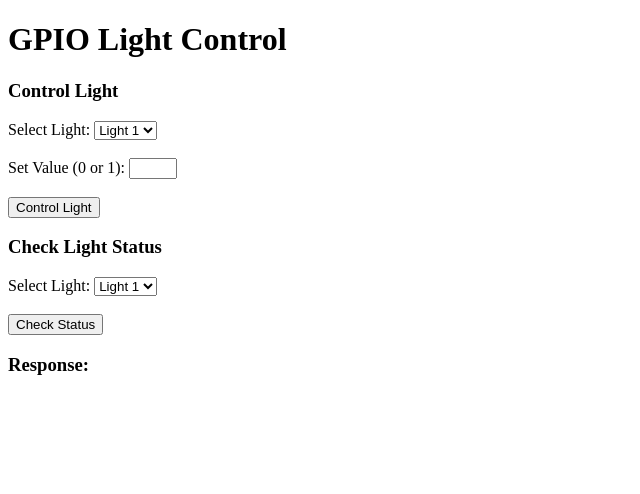
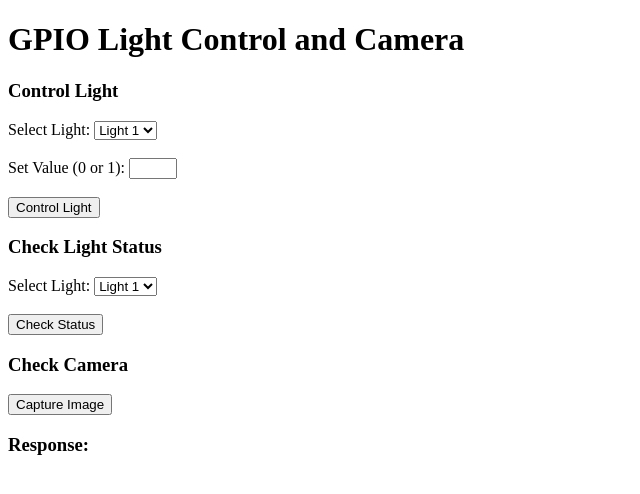
Before and after one commit to Abner2111/SmartHouse_embedded, a PHP site: page / in a window 1280 px wide. Shown: the top 494 px of the page, without its empty margins (0-640 px from the left). Run offline with PHP 8.4, Linux system fonts and the light colour scheme.

Commit message:
image capture

```diff
--- a/webserver/index.php
+++ b/webserver/index.php
@@ -3,10 +3,31 @@
 <head>
     <meta charset="UTF-8">
     <meta name="viewport" content="width=device-width, initial-scale=1.0">
-    <title>GPIO Control</title>
+    <title>GPIO Control and Camera</title>
+    <script>
+        function captureImage() {
+            var xhr = new XMLHttpRequest();
+            xhr.open("POST", "script.php", true);
+            xhr.responseType = "blob"; // Expect binary data (image)
+            xhr.onload = function () {
+                if (xhr.status === 200) {
+                    var img = document.createElement("img");
+                    img.src = window.URL.createObjectURL(xhr.response);
+                    document.getElementById('camera_result').innerHTML = '';
+                    document.getElementById('camera_result').appendChild(img);
+                } else {
+                    document.getElementById('camera_result').innerHTML = 'Error capturing image.';
+                }
+            };
+
+            var formData = new FormData();
+            formData.append('action', 'check_camera');
+            xhr.send(formData);
+        }
+    </script>
 </head>
 <body>
-    <h1>GPIO Light Control</h1>
+    <h1>GPIO Light Control and Camera</h1>
 
     <!-- Form to control light -->
     <form method="POST" action="script.php">
@@ -43,7 +64,14 @@
         <button type="submit">Check Status</button>
     </form>
 
-    <!-- PHP handling response -->
+    <!-- Button to capture image -->
+    <h3>Check Camera</h3>
+    <button onclick="captureImage()">Capture Image</button>
+
+    <!-- Area to display captured image -->
+    <div id="camera_result"></div>
+
+    <!-- PHP handling response for other actions -->
     <div>
         <h3>Response:</h3>
         <pre>
```
Also changed, not shown: webserver/script.php (+15 -0 lines).
